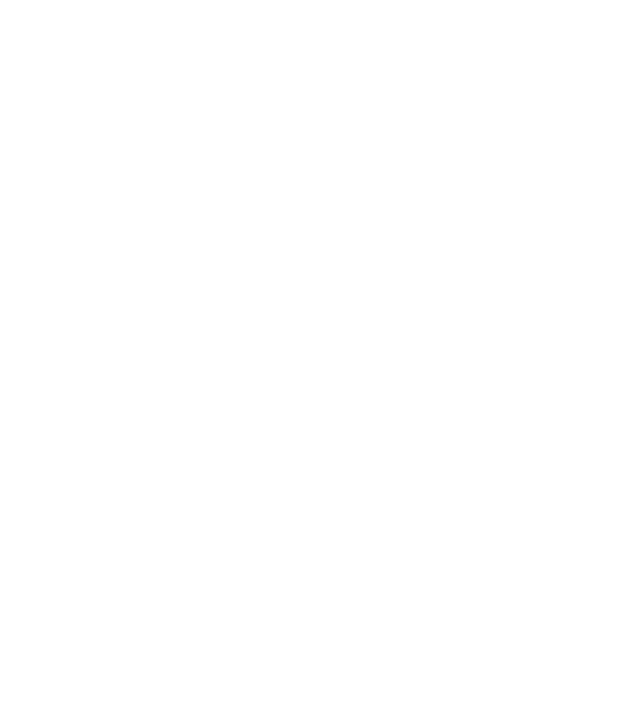
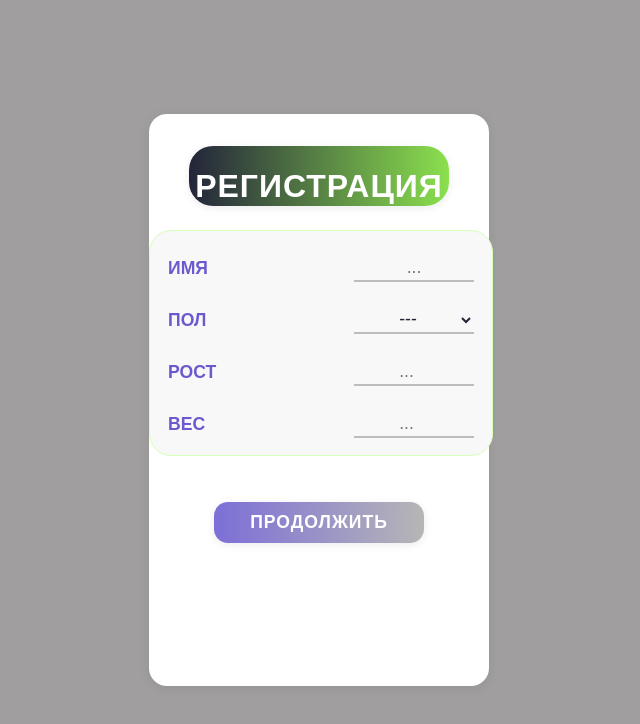
Before and after one commit to TOR2077/ZdorovoPopovich, a React (Create React App) app: page /registration in a window 1280 px wide. Before the commit this address had no page. Shown: the top 724 px of the page, without its empty margins (321-961 px from the left). Built offline with nearby package versions, Linux system fonts and the light colour scheme.

Commit message:
Registration return

```diff
--- a/src/App.jsx
+++ b/src/App.jsx
@@ -2,7 +2,7 @@ import React from 'react';
 import { BrowserRouter as Router, Routes, Route } from 'react-router-dom';
 import Home from './pages/Home';
 import Page2 from './pages/Page2';
-// import Registration from './pages/Registration';
+import Registration from './pages/Registration';
 
 // localStorage.clear(); // Отключаю очистку localStorage
 
@@ -24,7 +24,7 @@ function App() {
       <Routes>
         <Route path="/" element={<Home />} />
         <Route path="/page2" element={<Page2 />} />
-        {/* <Route path="/registration" element={<Registration />} /> */}
+        <Route path="/registration" element={<Registration />} />
       </Routes>
     </Router>
   );
```
